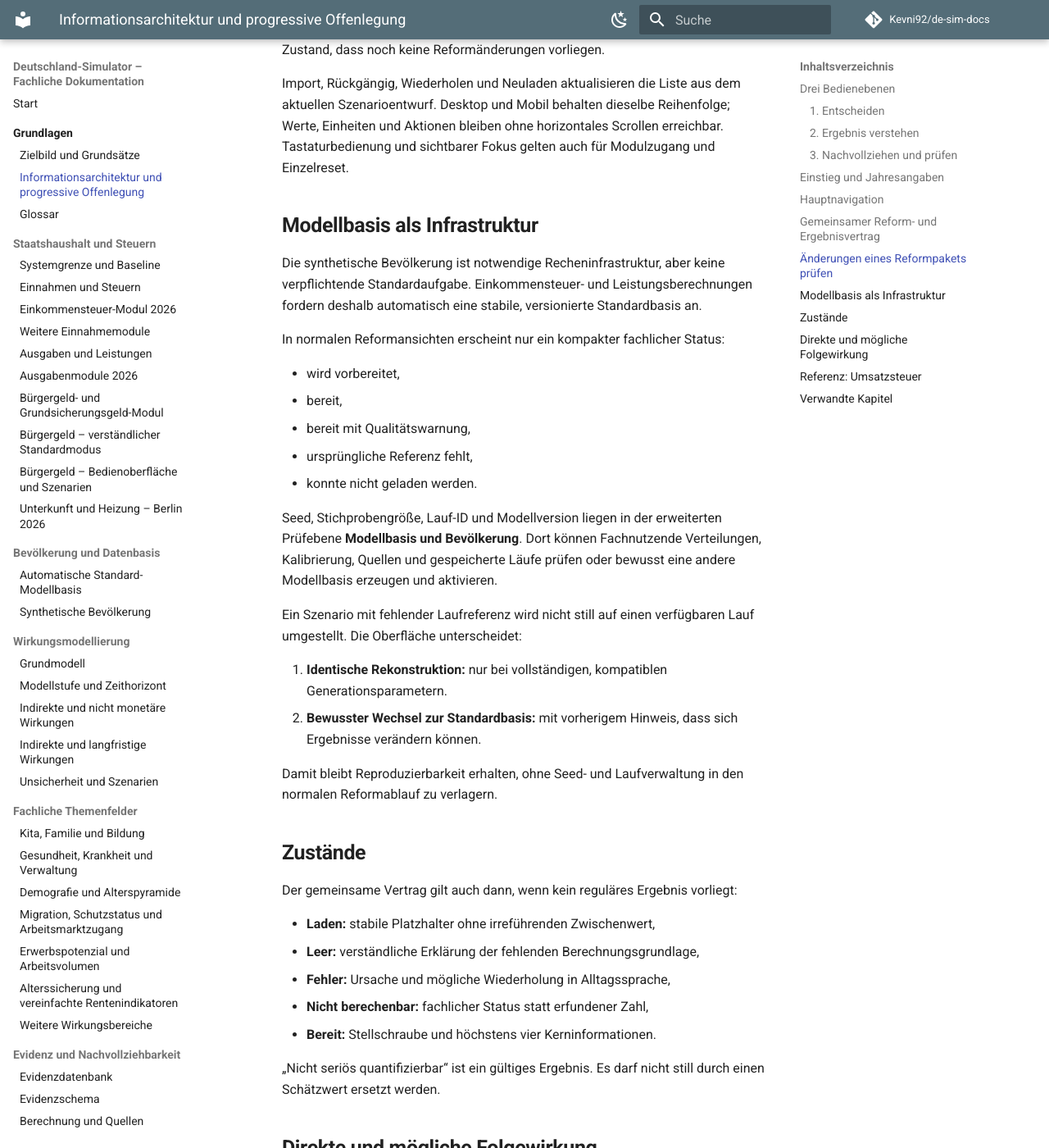
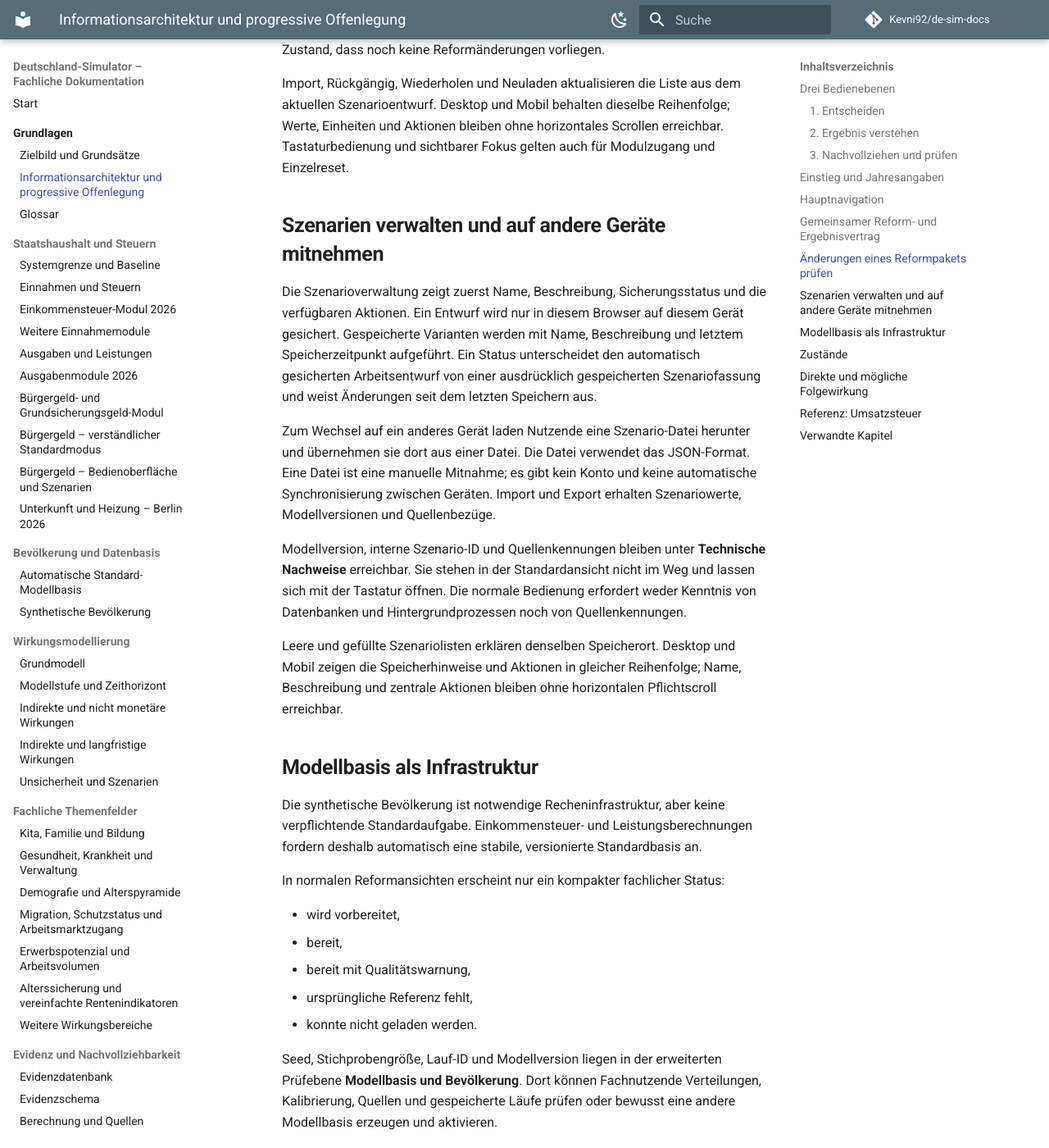
Before and after one commit to Kevni92/de-sim-docs, an MkDocs documentation site: the page built from docs/01-produkt/informationsarchitektur-und-progressive-offenlegung.md, in a window 1280 px wide and 1400 px high, scrolled down 3777 px. Shown: the whole window at 82% size. Built offline with MkDocs 1.6.1 and Material for MkDocs 9.7.7, drawn with Linux system fonts in a browser that asks for light colours; comment, search, counter and statistics services are not loaded.

Commit message:
docs: explain scenario storage and transfer (#106)
Clarify local scenario storage, JSON transfer, and technical disclosures.

```diff
--- a/docs/01-produkt/informationsarchitektur-und-progressive-offenlegung.md
+++ b/docs/01-produkt/informationsarchitektur-und-progressive-offenlegung.md
@@ -99,6 +99,16 @@ Die Paketübersicht summiert unabhängige Einzelwirkungen nicht zu einem scheinp
 
 Import, Rückgängig, Wiederholen und Neuladen aktualisieren die Liste aus dem aktuellen Szenarioentwurf. Desktop und Mobil behalten dieselbe Reihenfolge; Werte, Einheiten und Aktionen bleiben ohne horizontales Scrollen erreichbar. Tastaturbedienung und sichtbarer Fokus gelten auch für Modulzugang und Einzelreset.
 
+## Szenarien verwalten und auf andere Geräte mitnehmen
+
+Die Szenarioverwaltung zeigt zuerst Name, Beschreibung, Sicherungsstatus und die verfügbaren Aktionen. Ein Entwurf wird nur in diesem Browser auf diesem Gerät gesichert. Gespeicherte Varianten werden mit Name, Beschreibung und letztem Speicherzeitpunkt aufgeführt. Ein Status unterscheidet den automatisch gesicherten Arbeitsentwurf von einer ausdrücklich gespeicherten Szenariofassung und weist Änderungen seit dem letzten Speichern aus.
+
+Zum Wechsel auf ein anderes Gerät laden Nutzende eine Szenario-Datei herunter und übernehmen sie dort aus einer Datei. Die Datei verwendet das JSON-Format. Eine Datei ist eine manuelle Mitnahme; es gibt kein Konto und keine automatische Synchronisierung zwischen Geräten. Import und Export erhalten Szenariowerte, Modellversionen und Quellenbezüge.
+
+Modellversion, interne Szenario-ID und Quellenkennungen bleiben unter **Technische Nachweise** erreichbar. Sie stehen in der Standardansicht nicht im Weg und lassen sich mit der Tastatur öffnen. Die normale Bedienung erfordert weder Kenntnis von Datenbanken und Hintergrundprozessen noch von Quellenkennungen.
+
+Leere und gefüllte Szenariolisten erklären denselben Speicherort. Desktop und Mobil zeigen die Speicherhinweise und Aktionen in gleicher Reihenfolge; Name, Beschreibung und zentrale Aktionen bleiben ohne horizontalen Pflichtscroll erreichbar.
+
 ## Modellbasis als Infrastruktur
 
 Die synthetische Bevölkerung ist notwendige Recheninfrastruktur, aber keine verpflichtende Standardaufgabe. Einkommensteuer- und Leistungsberechnungen fordern deshalb automatisch eine stabile, versionierte Standardbasis an.
```
Also changed, not shown: other parts of docs/01-produkt/informationsarchitektur-und-progressive-offenlegung.md (+1 -1 lines).
